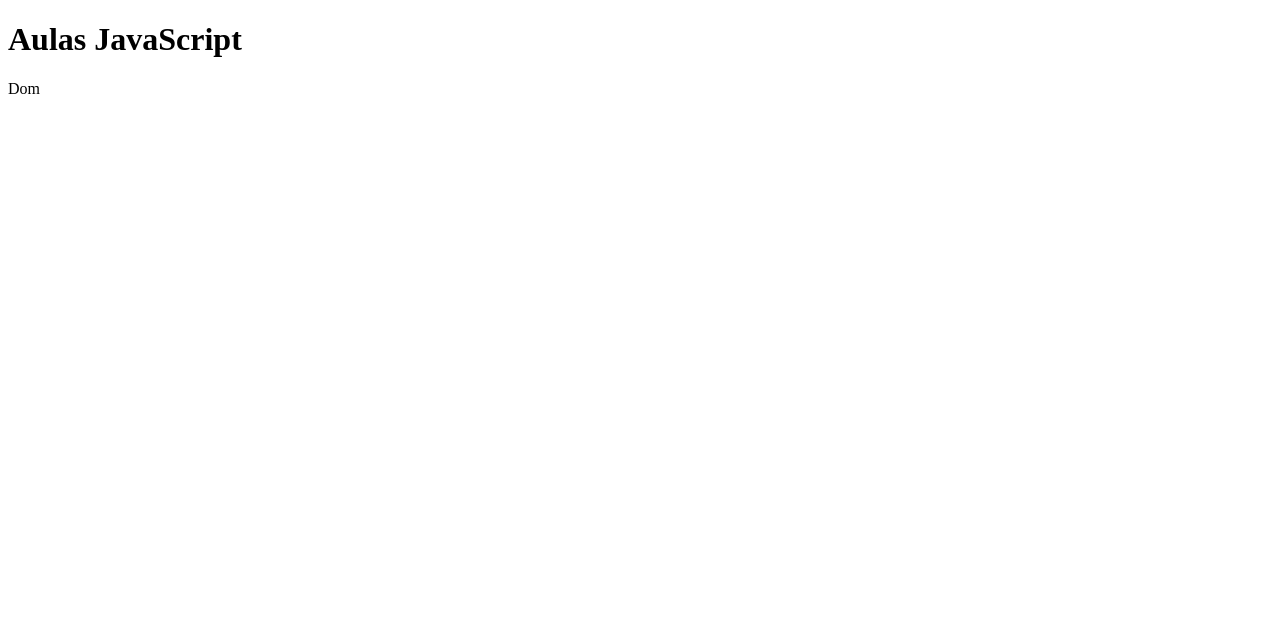
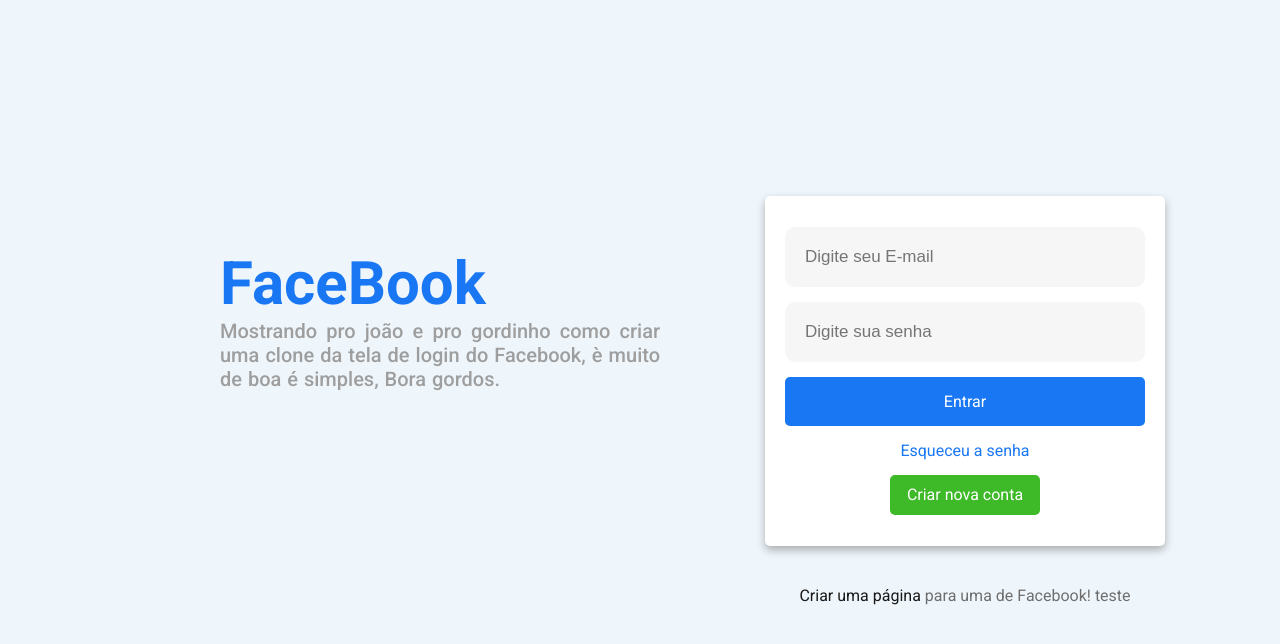
Before and after one commit to BrennoAlenkar/javascript, a plain HTML site: page teste/index.html in a window 1280 px wide. Drawn offline with Linux system fonts and the light colour scheme.

Commit message:
Tela Login Facebook teste

```diff
--- /dev/null
+++ b/teste/css/estilo.css
@@ -0,0 +1,118 @@
+@import url('https://fonts.googleapis.com/css2?family=Roboto:ital,wght@0,100..900;1,100..900&display=swap');
+
+* {
+    margin: 0;
+    padding: 0;
+    box-sizing: border-box;
+}
+
+body {
+    background-color: #EFF6FB;
+    height: 100vh;
+    display: flex;
+    justify-content: center;
+    align-items: center;
+    font-family: "Roboto", serif;
+}
+
+p {
+    color: rgb(110, 110, 110);
+}
+
+.texto__facebook {
+    word-spacing: 1px;
+    font-size: 20px;
+    text-align: justify;
+    color: rgb(158, 158, 158);
+}
+
+h1 {
+    color: #1977F3;
+    font-size: 60px;
+}
+
+.p_esqueceu {
+    color: #1977F3;
+
+}
+
+header {
+    display: flex;
+}
+
+.div__textos {
+    margin-left: 10%;
+    width: 650px;
+    margin-right: 10%;
+    margin-top: 5%;
+}
+
+.div__textos p {
+    font-weight: 500;
+}
+
+form {
+    display: flex;
+    justify-content: center;
+    align-items: center;
+    flex-direction: column;
+    gap: 15px;
+}
+
+.inputs {
+    margin-right: 10%;
+    width: 400px;
+    height: 350px;
+    padding: 20px;
+    box-shadow: 0 4px 8px rgba(0, 0, 0, 0.3);
+    background-color: #fff;
+    border-radius: 5px;
+}
+
+.inputs input {
+    width: 100%;
+    padding: 20px;
+    border-radius: 10px;
+    font-size: 17px;
+    border: none;
+    background-color: #f6f6f6;
+}
+
+.inputs a {
+    background-color: #1977F3;
+    display: inline-block;
+    width: 100%;
+    text-align: center;
+    color: #fff;
+    text-decoration: none;
+    padding: 15px;
+    display: flex;
+    justify-content: center;
+    align-items: center;
+    border-radius: 5px;
+}
+
+.inputs a:hover {
+    background-color: #19aef3;
+}
+
+#btn_nova_conta {
+    background-color: #3eb928;
+    width: 150px;
+    height: 40px;
+}
+
+.textos__texte {
+    margin-top: 40px;
+    text-align: center;
+}
+
+span {
+    color: rgb(24, 24, 24);
+}
+
+@media screen and (max-width: 1000px ) {
+    .div__textos {
+       display: none;
+    }
+}
--- a/teste/index.html
+++ b/teste/index.html
@@ -3,12 +3,25 @@
 <head>
     <meta charset="UTF-8">
     <meta name="viewport" content="width=device-width, initial-scale=1.0">
-    <title>Aulas | JavaScript</title>
+    <link rel="stylesheet" href="css/estilo.css">
+    <title>FaceBook</title>
 </head>
 <body>
-    <h1>Aulas JavaScript</h1>
-    <p>Dom</p>
-
-    <script src="js/main.js"></script>
+    <header>
+        <div class="div__textos">
+            <h1>FaceBook</h1>
+            <p class="texto__facebook">Mostrando pro joão e pro gordinho como criar uma clone da tela de login do Facebook, è muito de boa é simples, Bora gordos.</p>
+        </div>
+        <div>
+            <form class="inputs">
+                <input placeholder="Digite seu E-mail" type="email" name="" id="">
+                <input type="password" placeholder="Digite sua senha">
+                <a href="#">Entrar</a>
+                <p class="p_esqueceu">Esqueceu a senha</p>
+                <a id="btn_nova_conta" href="#">Criar nova conta</a>
+            </form>
+            <p class="textos__texte"><span>Criar uma página</span> para uma de Facebook! teste</p>
+        </div>
+    </header>
 </body>
 </html>
```
